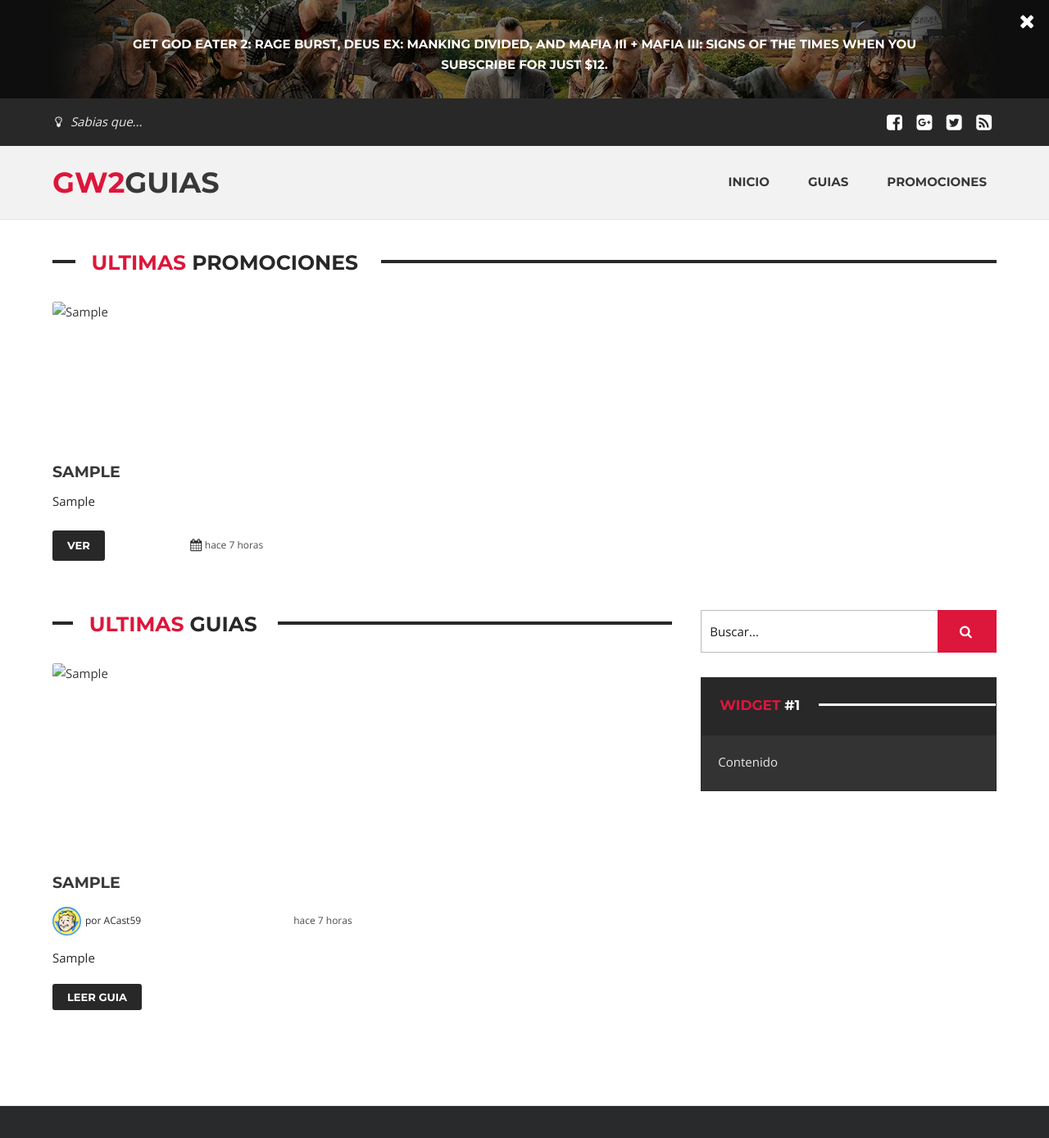
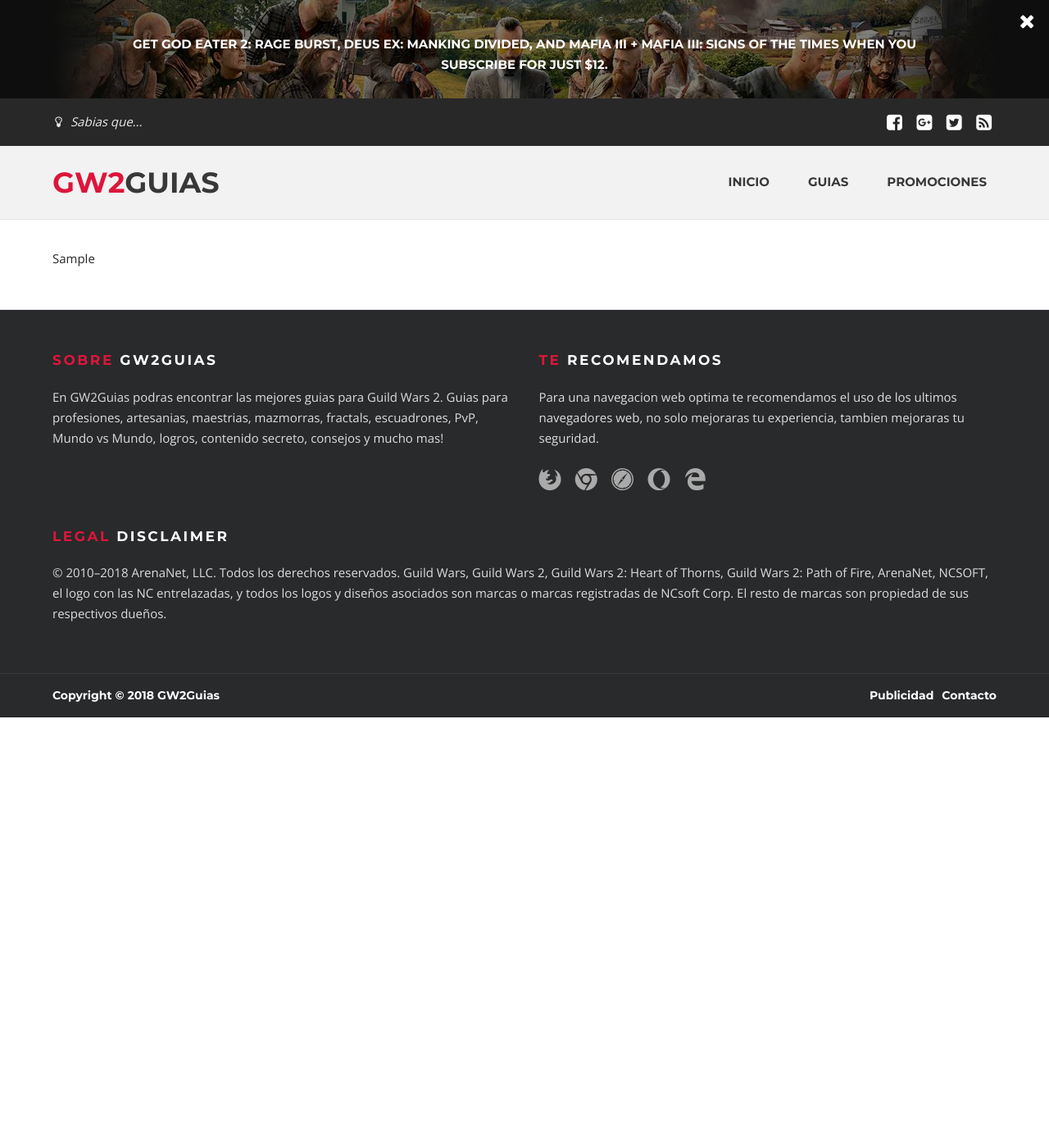
Before and after one commit to ACast59/GW2Guias, a Jekyll site: the page built from _posts/2018-08-31-sample.md, in a window 1280 px wide and 1400 px high. Shown: the top 1388 px of the window at 82% size. Built offline with Jekyll 4.4.1, drawn with Linux system fonts in a browser that asks for light colours; Markdown is read by kramdown in place of the engine named in the settings.

Commit message:
Update default.html

```diff
--- a/_layouts/default.html
+++ b/_layouts/default.html
@@ -9,94 +9,7 @@
     </header>
 
     <div class="container">
-      <div class="latest-promotions">
-        <h2>
-          <span>
-            <span>Ultimas</span> Promociones
-          </span>
-        </h2>
-
-        <div class="columns columns-medium">
-          {% for post in site.posts %}
-          <div class="is-column-small-1-2 is-column-large-1-4">
-            <article class="promotion">
-              <a href="{{ post.url }}" class="promotion-link">
-                <img src="{{ post.image }}" alt="{{ post.title }}">
-              </a>
-
-              <h3 class="promotion-title">
-                <a href="{{ post.url }}">{{ post.title }}</a>
-              </h3>
-
-              <div class="promotion-text">
-                {{ post.excerpt }}
-              </div>
-
-              <div class="level is-mobile">
-                <div class="level-left">
-                  <div class="level-item"><a href="{{ post.url }}" class="promotion-button">Ver</a></div>
-                </div>
-
-                <div class="level-right">
-                  <div class="level-item"><i class="icon-calendar"></i> <time class="timeago" datetime="{{ post.date }}">{{ post.date }}</time></div>
-                </div>
-              </div>
-            </article>
-          </div>
-					{% endfor %}
-        </div>
-      </div>
-
-      <div class="columns">
-        <div class="is-column-medium-4-6">
-          <main class="latest-guides">
-            <h2>
-              <span>
-                <span>Ultimas</span> Guias
-              </span>
-            </h2>
-
-            <div class="columns columns-medium">
-              {% for post in site.posts %}
-              <div class="is-column-small-1-2">
-                <article class="guide">
-                  <a href="{{ post.url }}" class="guide-link">
-                    <img src="{{ post.image }}" alt="{{ post.title }}">
-                  </a>
-
-                  <h3 class="guide-title">
-                    <a href="{{ post.url }}">{{ post.title }}</a>
-                  </h3>
-
-                  <div class="guide-by">
-                    <div class="level is-mobile">
-                      <div class="level-left">
-                        <div class="level-item">
-                          <img src="{{ "/assets/img/avatar.jpg" | relative_url }}" alt="{{ post.title }}" width="35"> por ACast59
-                        </div>
-                      </div>
-                      <div class="level-right"><time class="timeago" datetime="{{ post.date }}">{{ post.date }}</time></div>
-                    </div>
-                  </div>
-
-                  <div class="guide-text">
-                    {{ post.excerpt }}
-                  </div>
-
-                  <a href="{{ post.url }}" class="guide-button">Leer Guia</a>
-                </article>
-              </div>
-              {% endfor %}
-            </div>
-          </main>
-        </div>
-
-        <div class="is-column-medium-2-6">
-          <aside class="sidebar">
-            {% include sidebar.html %}
-          </aside>
-        </div>
-      </div>
+      {{ content }}
     </div>
 
     <footer>
```
